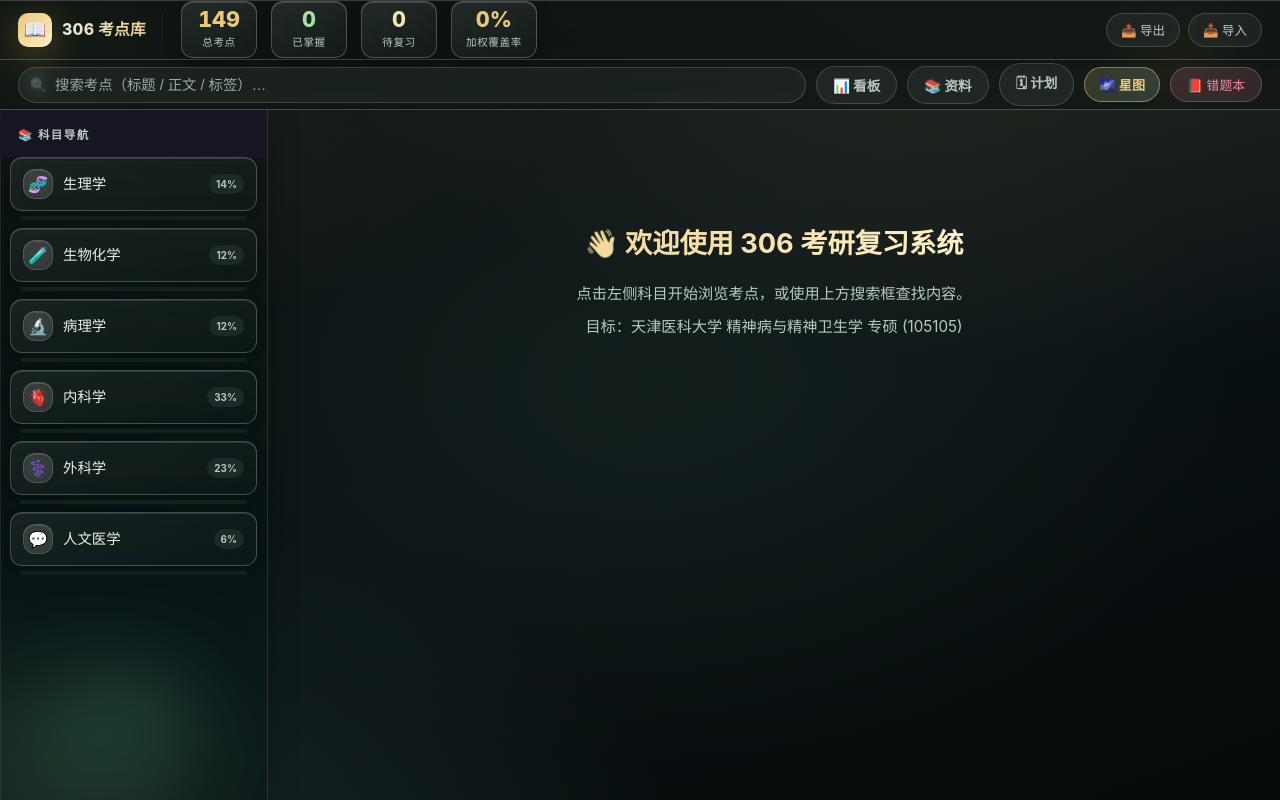
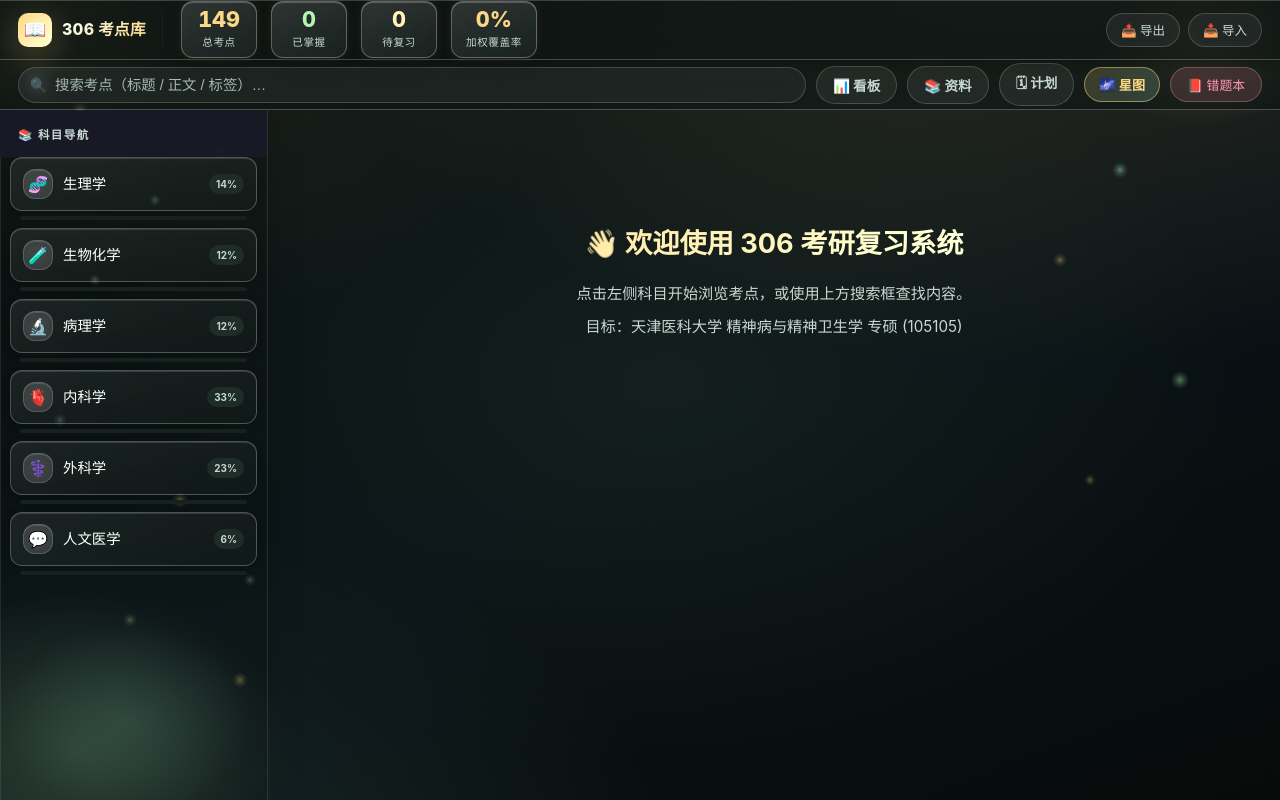
Before and after one commit to WMY-Hash/306-kaoyan-review, a plain HTML site: page index.html in a window 1280 px wide. Drawn offline with Linux system fonts and the light colour scheme.

Commit message:
v3.0.2: 萤火虫改用radial-gradient(与背景同引擎100%可靠) + 侧栏超通透(.28) + KPI强玻璃
根因修复:
- box-shadow伪元素方案在浏览器中不可靠→全部改为body background的radial-gradient圆斑
- 删除body::before/body::after装饰层(含残留calc())
- 13个萤火虫光斑(circle 6-9px, opacity .38-.60) + 4个氛围辉光区
- body整体brightness呼吸动画替代
- #sidebar透明度 .40→.28 blur 24→28px(高度通透)
- .stat-card fill提亮+blur20px+恒常微金辉光(.10)

```diff
--- a/css/style.css
+++ b/css/style.css
@@ -67,6 +67,30 @@ html, body { height: 100%; }
 body {
   font-family: "Noto Sans SC", -apple-system, BlinkMacSystemFont, "Segoe UI", "PingFang SC", "Microsoft YaHei", sans-serif;
   background:
+    /* ===== 萤火虫光点（radial-gradient 圆斑，与背景同渲染引擎，100%可靠） ===== */
+    /* 左上区域 */
+    radial-gradient(circle 8px at 80px 110px, rgba(232,200,121,.60), rgba(232,200,121,.20) 4px, transparent 8px),
+    radial-gradient(circle 6px at 155px 200px, rgba(148,226,213,.50), rgba(148,226,213,.18) 3px, transparent 6px),
+    radial-gradient(circle 9px at 220px 150px, rgba(232,200,121,.48), rgba(232,200,121,.16) 5px, transparent 9px),
+    radial-gradient(circle 6px at 95px 280px, rgba(168,230,160,.46), rgba(168,230,160,.16) 3px, transparent 6px),
+    /* 中左 */
+    radial-gradient(circle 7px at 60px 420px, rgba(148,226,213,.42), rgba(148,226,213,.14) 3.5px, transparent 7px),
+    radial-gradient(circle 8px at 180px 500px, rgba(232,200,121,.52), rgba(232,200,121,.18) 4px, transparent 8px),
+    radial-gradient(circle 6px at 250px 580px, rgba(168,230,160,.40), rgba(168,230,160,.14) 3px, transparent 6px),
+    /* 右侧 */
+    radial-gradient(circle 8px at 1120px 170px, rgba(148,226,213,.50), rgba(148,226,213,.18) 4px, transparent 8px),
+    radial-gradient(circle 7px at 1060px 260px, rgba(232,200,121,.42), rgba(232,200,121,.14) 3.5px, transparent 7px),
+    radial-gradient(circle 9px at 1180px 380px, rgba(168,230,160,.46), rgba(168,230,160,.16) 5px, transparent 9px),
+    radial-gradient(circle 6px at 1090px 480px, rgba(232,200,121,.38), rgba(232,200,121,.12) 3px, transparent 6px),
+    /* 底部 */
+    radial-gradient(circle 7px at 130px calc(100vh - 180px), rgba(168,230,160,.44), rgba(168,230,160,.15) 3.5px, transparent 7px),
+    radial-gradient(circle 8px at 240px calc(100vh - 120px), rgba(232,200,121,.50), rgba(232,200,121,.17) 4px, transparent 8px),
+    /* ===== 氛围辉光区 ===== */
+    radial-gradient(ellipse 340px 260px at 6% 94%, rgba(168,230,160,.24), transparent 62%),
+    radial-gradient(ellipse 220px 170px at 10% 90%, rgba(148,226,213,.18), transparent 56%),
+    radial-gradient(ellipse 200px 150px at 94% 6%, rgba(232,200,121,.18), transparent 52%),
+    radial-gradient(ellipse 280px 200px at 3% 3%, rgba(232,200,121,.14), transparent 56%),
+    /* ===== 原有 hero 光晕（保留） ===== */
     radial-gradient(1320px 820px at 80% -14%, rgba(232,200,121,.16), transparent 58%),
     radial-gradient(1060px 720px at 8% 114%, rgba(148,226,213,.12), transparent 56%),
     radial-gradient(960px 640px at 52% 48%, rgba(168,230,160,.06), transparent 60%),
@@ -80,58 +104,15 @@ body {
   text-rendering: optimizeLegibility;
 }
 
-/* ===== 夜森林装饰层（萤火虫光点 + 氛围辉光） ===== */
-/* 用多层 box-shadow 模拟散布光点；不用 calc()（box-shadow 不支持 vw） */
-body::before {
-  content: '';
-  position: fixed;
-  inset: 0;
-  pointer-events: none;
-  z-index: 0;
-  border-radius: 0;
-  /* 萤火虫：offset-x offset-y blur-radius spread-radius color */
-  /* 左上区域 */
-  box-shadow:
-    80px 100px 6px 4px rgba(232,200,121,.55),
-    150px 190px 5px 3px rgba(148,226,213,.45),
-    210px 140px 7px 4px rgba(232,200,121,.40),
-    90px 260px 5px 3px rgba(168,230,160,.42),
-    /* 中左 */
-    55px 400px 6px 4px rgba(148,226,213,.38),
-    170px 480px 5px 3.5px rgba(232,200,121,.48),
-    240px 550px 6px 4px rgba(168,230,160,.36),
-    /* 中右（用固定大坐标适配常见宽屏） */
-    1100px 150px 7px 4px rgba(148,226,213,.46),
-    1050px 240px 5px 3px rgba(232,200,121,.38),
-    1150px 350px 6px 4px rgba(168,230,160,.42),
-    1080px 450px 5px 3.5px rgba(232,200,121,.32),
-    /* 底部 */
-    120px calc(100vh - 200px) 6px 4px rgba(168,230,160,.40),
-    220px calc(100vh - 140px) 5px 3.5px rgba(232,200,121,.45);
-  animation: fireflies 6s ease-in-out infinite alternate;
+/* 萤火虫呼吸动画 — 用 body 本身做（background 已包含光点） */
+@keyframes firefliesGlow {
+  0% { filter: brightness(0.95); }
+  100% { filter: brightness(1.08); }
 }
-body::after {
-  content: '';
-  position: fixed;
-  inset: 0;
-  pointer-events: none;
-  z-index: 0;
-  /* 底部左角发光植物辉光区域 — 提亮到可见级别 */
-  background:
-    radial-gradient(ellipse 320px 240px at 6% 94%, rgba(168,230,160,.22), transparent 60%),
-    radial-gradient(ellipse 200px 160px at 10% 90%, rgba(148,226,213,.16), transparent 55%),
-    /* 右上蝴蝶微辉光 */
-    radial-gradient(ellipse 180px 130px at 92% 6%, rgba(232,200,121,.16), transparent 50%),
-    /* 左上角暖金雾 */
-    radial-gradient(ellipse 260px 180px at 4% 4%, rgba(232,200,121,.12), transparent 55%);
-}
-@keyframes fireflies {
-  0% { opacity: .70; transform: scale(0.97); }
-  100% { opacity: 1; transform: scale(1.03); }
-}
+body { animation: firefliesGlow 5s ease-in-out infinite alternate; }
 
-/* 确保内容层在装饰之上 */
-#app-container, #top-bar, #search-bar { position: relative; z-index: 1; }
+/* 删除旧的不可靠装饰层 */
+/* （body::before / body::after 已移除，萤火虫合并到 body background） */
 
 /* ===== 顶部栏 ===== */
 #top-bar {
@@ -1309,37 +1290,37 @@ a.res-item:hover {
   -webkit-text-fill-color: transparent;
 }
 
-/* 统计卡：独立玻璃小卡片（设计稿对齐） */
+/* 统计卡：独立玻璃小卡片（设计稿对齐 — 强对比） */
 .stat-card {
   background:
-    linear-gradient(160deg, rgba(255,255,255,.10) 0%, rgba(255,255,255,.04) 100%);
-  border: 1px solid var(--glass-border);
-  backdrop-filter: blur(18px) saturate(155%);
-  -webkit-backdrop-filter: blur(18px) saturate(155%);
+    linear-gradient(160deg, rgba(255,255,255,.13) 0%, rgba(255,255,255,.05) 100%);
+  border: 1px solid rgba(255,255,255,.26);
+  backdrop-filter: blur(20px) saturate(160%);
+  -webkit-backdrop-filter: blur(20px) saturate(160%);
   box-shadow:
-    0 4px 16px rgba(0,0,0,.22),
-    inset 0 1px 0 rgba(255,255,255,.16),
-    inset 0 -8px 20px rgba(0,0,0,.10);
+    0 4px 20px rgba(0,0,0,.25),
+    inset 0 1px 0 rgba(255,255,255,.20),
+    0 0 12px rgba(232,200,121,.10);
   transition: all .26s cubic-bezier(.22,1,.36,1);
 }
 .stat-card:hover {
   transform: translateY(-3px);
-  border-color: rgba(232,200,121,.50);
+  border-color: rgba(232,200,121,.58);
   background:
-    linear-gradient(160deg, rgba(232,200,121,.12) 0%, rgba(255,255,255,.06) 100%);
+    linear-gradient(160deg, rgba(232,200,121,.16) 0%, rgba(255,255,255,.08) 100%);
   box-shadow:
-    0 8px 28px rgba(0,0,0,.30),
-    0 0 20px rgba(232,200,121,.18),
-    inset 0 1px 0 rgba(255,255,255,.24);
+    0 8px 32px rgba(0,0,0,.35),
+    0 0 24px rgba(232,200,121,.22),
+    inset 0 1px 0 rgba(255,255,255,.28);
 }
 
-/* 左侧科目导航：玻璃侧栏 — 更通透（设计稿对齐） */
+/* 左侧科目导航：玻璃侧栏 — 高度通透（设计稿对齐） */
 #sidebar {
-  background: rgba(12,19,17,.40);
-  backdrop-filter: blur(24px) saturate(165%);
-  -webkit-backdrop-filter: blur(24px) saturate(165%);
-  border-right: 1px solid rgba(255,255,255,.12);
-  box-shadow: 4px 0 28px rgba(0,0,0,.20), inset 1px 0 0 rgba(255,255,255,.08);
+  background: rgba(12,19,17,.28);
+  backdrop-filter: blur(28px) saturate(170%);
+  -webkit-backdrop-filter: blur(28px) saturate(170%);
+  border-right: 1px solid rgba(255,255,255,.10);
+  box-shadow: 4px 0 32px rgba(0,0,0,.15), inset 1px 0 0 rgba(255,255,255,.08);
 }
 
 /* 详情面板：玻璃浮层 — 更通透（设计稿对齐） */
```
